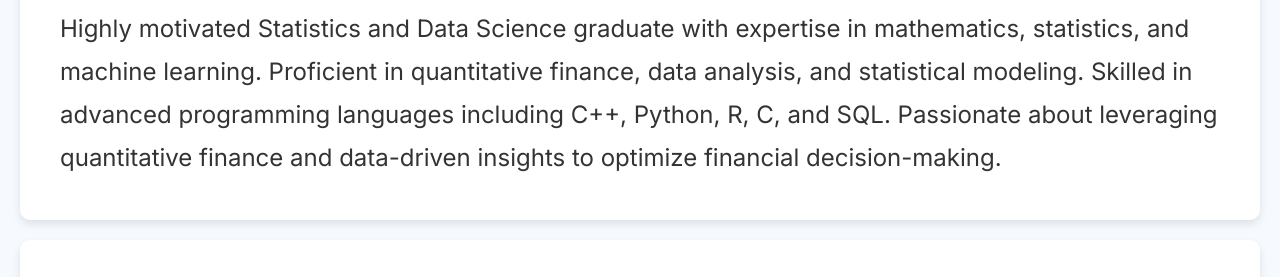
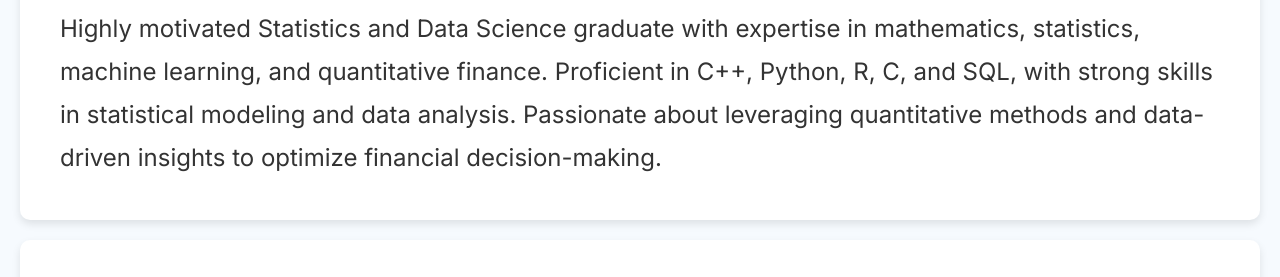
Before and after one commit to JeffreyChan0913/jeffreychan0913.github.io, a plain HTML site: page index.html in a window 1280 px wide. Shown: the part 505-782 px from the top of the page. Drawn offline with Linux system fonts and the light colour scheme.

Commit message:
update version 1

```diff
--- a/index.html
+++ b/index.html
@@ -26,7 +26,7 @@
 
     <section class="about">
         <h2>Professional Profile</h2>
-        <p>Highly motivated Statistics and Data Science graduate with expertise in mathematics, statistics, and machine learning. Proficient in quantitative finance, data analysis, and statistical modeling. Skilled in advanced programming languages including C++, Python, R, C, and SQL. Passionate about leveraging quantitative finance and data-driven insights to optimize financial decision-making.</p>
+        <p>Highly motivated Statistics and Data Science graduate with expertise in mathematics, statistics, machine learning, and quantitative finance. Proficient in C++, Python, R, C, and SQL, with strong skills in statistical modeling and data analysis. Passionate about leveraging quantitative methods and data-driven insights to optimize financial decision-making.</p>
     </section>
 
     <section class="skills">
```
